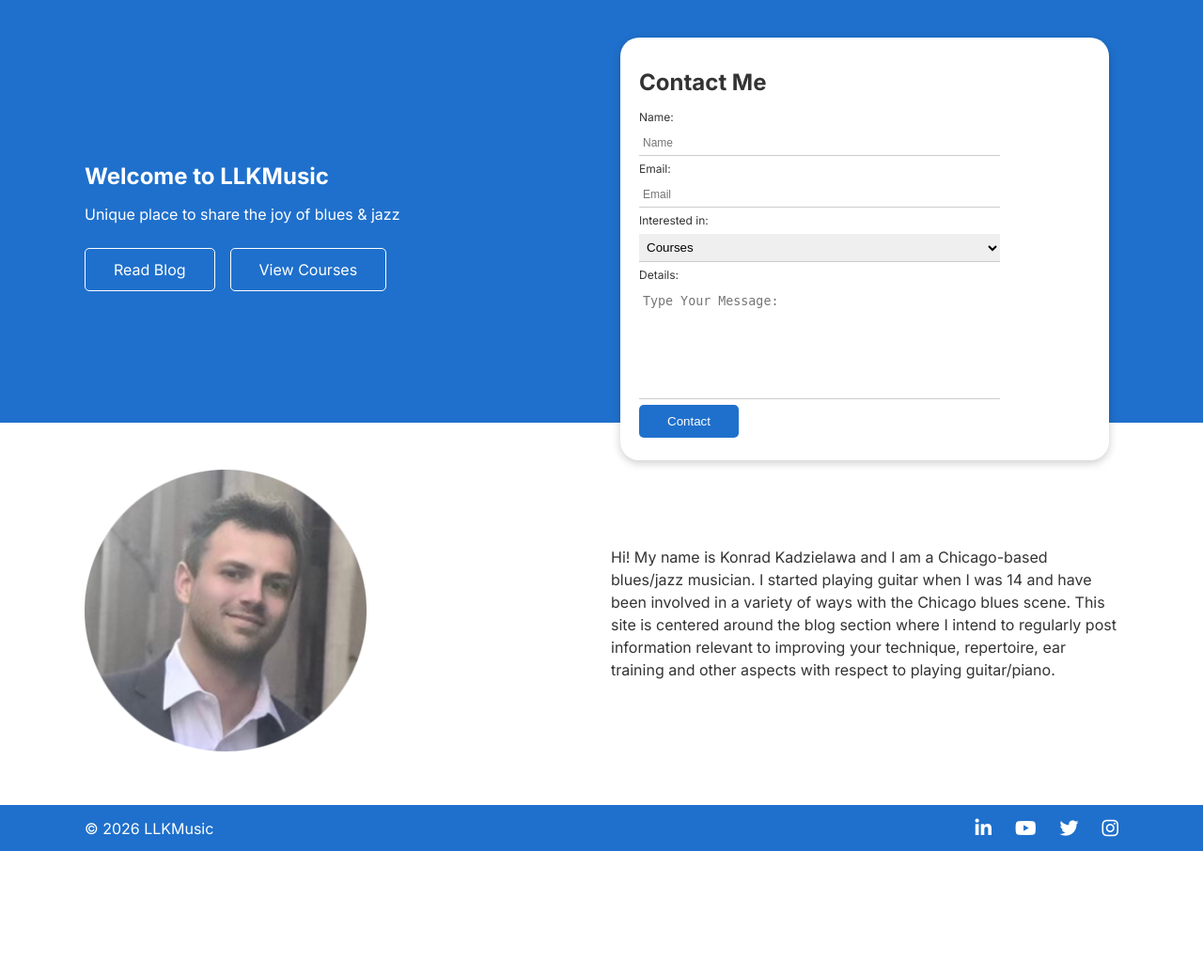
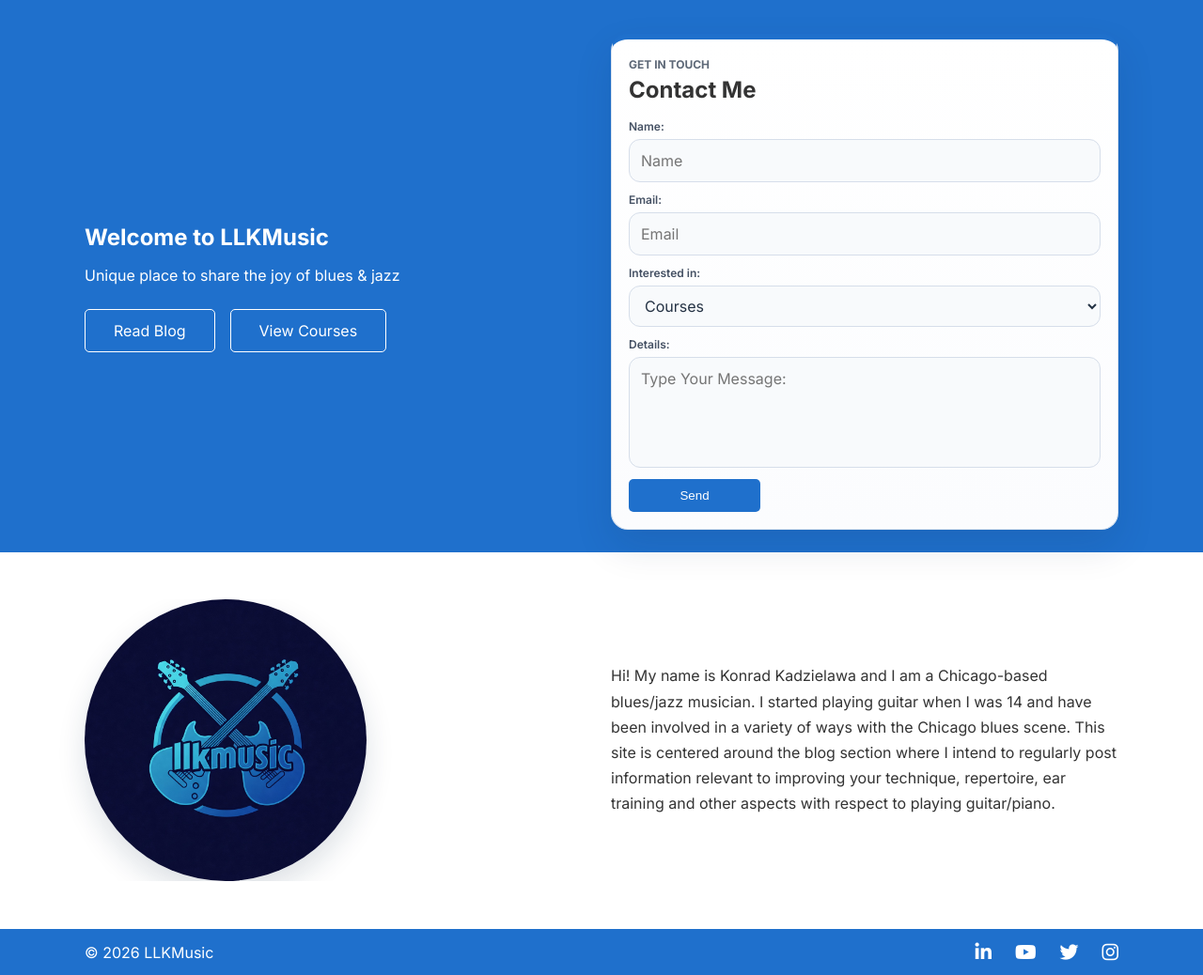
Before and after one commit to kkadzielawa/llkmusic, a Django app: page / in a window 1280 px wide. Shown: the part 75-1113 px from the top of the page at 94% size. Before the commit the page ends 981 px from the top, so only its background shows below. Run offline with Django 4.2, Linux system fonts and the light colour scheme; some libraries are stand-ins or nearby versions.

Commit message:
misc changes;

```diff
--- a/pages/forms.py
+++ b/pages/forms.py
@@ -21,7 +21,7 @@ class ContactForm(forms.Form):
     message = forms.CharField(
         min_length=10,
         max_length=3000,
-        widget=forms.Textarea(attrs={'rows': 7, 'placeholder': 'Type Your Message:'}),
+        widget=forms.Textarea(attrs={'rows': 4, 'placeholder': 'Type Your Message:'}),
     )
     website = forms.CharField(required=False, widget=forms.HiddenInput)
 
--- a/pages/views.py
+++ b/pages/views.py
@@ -65,7 +65,7 @@ class HomePageView(SEOContextMixin, FormView):
                     '@id': person_id,
                     'name': 'Konrad Kadzielawa',
                     'url': home_url,
-                    'image': self.request.build_absolute_uri(static('img/personal_photo.png')),
+                    'image': self.request.build_absolute_uri(static('img/logo.jpg')),
                     'jobTitle': 'Blues and jazz musician',
                     'sameAs': [
                         'https://www.linkedin.com/in/konradkadzielawa/',
@@ -79,7 +79,7 @@ class HomePageView(SEOContextMixin, FormView):
                     '@id': organization_id,
                     'name': 'LLKMusic',
                     'url': home_url,
-                    'logo': self.request.build_absolute_uri(static('img/logo.png')),
+                    'logo': self.request.build_absolute_uri(static('img/logo.jpg')),
                     'founder': {'@id': person_id},
                 },
                 {
--- a/static/css/style.css
+++ b/static/css/style.css
@@ -87,7 +99,8 @@ img {
 /* Showcase */
 
 .showcase {
-    height: 450px;
+    height: auto;
+    padding: 36px 0 24px;
     background-color: var(--primary-color);
     color: white;
     position: relative;
@@ -95,12 +108,20 @@ img {
 
 .showcase .grid {
     overflow: visible;
+    align-items: center;
 }
 
 .showcase-form {
     position: relative;
-    top: 30px;
-    height: 450px;
+    top: 0;
+    height: auto;
+    min-height: 0;
+    padding: 18px;
+    background: linear-gradient(180deg, #ffffff 0%, #fbfcfe 100%);
+    border: 1px solid #d9e3ef;
+    border-top: 6px solid var(--primary-color);
+    box-shadow: 0 18px 40px rgba(17, 39, 71, 0.12);
+    border-radius: 18px;
 }
 
 .showcase-actions {
@@ -110,35 +131,80 @@ img {
     margin-top: 24px;
 }
 
+.showcase-text {
+    align-self: center;
+}
+
+.contact-panel-header {
+    margin-bottom: 12px;
+}
+
+.contact-panel-header h2 {
+    margin-top: 0;
+    margin-bottom: 4px;
+}
+
+.contact-panel-header p {
+    color: #5d6877;
+    margin: 0;
+}
+
+.contact-form {
+    display: grid;
+    gap: 10px;
+}
+
+.form-control {
+    display: grid;
+    gap: 4px;
+}
+
 .form-control label,
 .form-control input {
     display: block;
     font-size: 12px;
-    margin: 5px 0;
+    margin: 0;
+    width: 100%;
+}
+
+.form-control label {
+    margin: 0;
+    color: #445063;
+    font-weight: 600;
 }
 
 .showcase-form input[type="text"],
 .showcase-form input[type="email"],
-select,
-textarea {
+.showcase-form select,
+.showcase-form textarea {
     border: 0;
     outline: none;
-    border-bottom: 1px solid #ccc;
-    width: 80%;
-    padding: 6px 4px;
+    width: 100%;
+    padding: 10px 12px;
+    border: 1px solid #d6deea;
+    border-radius: 12px;
+    background-color: #f8fafc;
     resize: none;
-    transition: border-color 0.3s ease, border-width 0.1s ease;
+    transition: border-color 0.2s ease, box-shadow 0.2s ease, background-color 0.2s ease;
+    font: inherit;
+    color: #243244;
 }
 
 .showcase-form input[type="text"]:focus,
 .showcase-form input[type="email"]:focus,
-select:focus,
-textarea:focus {
-    border-bottom: 2px solid var(--primary-color);
+.showcase-form select:focus,
+.showcase-form textarea:focus {
+    border-color: rgba(31, 112, 204, 0.55);
+    box-shadow: 0 0 0 4px rgba(31, 112, 204, 0.10);
+    background-color: #fff;
+}
+
+.showcase-form textarea {
+    min-height: 100px;
 }
 
 .form-messages {
-    margin-bottom: 10px;
+    margin-bottom: 4px;
 }
 
 .form-message,
@@ -165,6 +231,20 @@ textarea:focus {
 
 .form-message-error {
     background: #fae8e8;
+}
+
+.contact-form-footer {
+    display: flex;
+    flex-wrap: wrap;
+    align-items: center;
+    gap: 12px;
+    margin-top: 2px;
+}
+
+.contact-submit {
+    min-width: 140px;
+    border-radius: 12px;
+    padding: 10px 18px;
 }
 
 
@@ -697,11 +777,18 @@ textarea:focus {
 .about-me-photo img {
     height: 300px;
     width: 300px;
-
+    border-radius: 50%;
+    object-fit: cover;
+    display: block;
+    box-shadow: 0 14px 30px rgba(17, 39, 71, 0.14);
 }
 
 .about-me-text {
     overflow: hidden;
+}
+
+.about-me-text p {
+    line-height: 1.7;
 }
 
 .blog-post-list {
@@ -839,6 +938,16 @@ footer ul li a i {
     margin: 10px;
 }
 
+.showcase-form.card {
+    margin: 0;
+    padding: 18px;
+    background: linear-gradient(180deg, #ffffff 0%, #fbfcfe 100%);
+    border: 1px solid #d9e3ef;
+    border-top: 6px solid var(--primary-color);
+    box-shadow: 0 18px 40px rgba(17, 39, 71, 0.12);
+    border-radius: 18px;
+}
+
 
 /* Media Queries */
 
--- a/static/js/main.js
+++ b/static/js/main.js
@@ -18,6 +18,7 @@ document.addEventListener('DOMContentLoaded', () => {
     if (menuBtn && navMenu) {
         menuBtn.addEventListener('click', () => {
             navMenu.classList.toggle('show');
+            menuBtn.setAttribute('aria-expanded', navMenu.classList.contains('show') ? 'true' : 'false');
             const icon = menuBtn.querySelector('i');
             if (icon) {
                 if (navMenu.classList.contains('show')) {
--- a/templates/base.html
+++ b/templates/base.html
@@ -19,7 +19,7 @@
   <meta property="og:description"
     content="{{ page_description|default:'LLKMusic shares blues and jazz guitar lessons, courses, blog posts, and performance services from Chicago musician Konrad Kadzielawa.' }}">
   <meta property="og:url" content="{{ request.scheme }}://{{ request.get_host }}{{ request.path }}">
-  {% static 'img/logo.png' as default_og_image %}
+  {% static 'img/logo.jpg' as default_og_image %}
   <meta property="og:image" content="{% if og_image %}{{ og_image }}{% else %}{{ request.scheme }}://{{ request.get_host }}{{ default_og_image }}{% endif %}">
   <meta name="twitter:card" content="summary_large_image">
   <meta name="twitter:title" content="{{ page_title|default:'LLKMusic | Blues & Jazz | Blog & Courses' }}">
@@ -55,9 +55,9 @@
           </li>
         </ul>
       </nav>
-      <div class="menu-btn" id="menu-btn">
+      <button class="menu-btn" id="menu-btn" type="button" aria-label="Toggle navigation" aria-expanded="false" aria-controls="nav-menu">
         <i class="fas fa-bars"></i>
-      </div>
+      </button>
     </div>
   </div>
 
--- a/templates/blog/post_detail.html
+++ b/templates/blog/post_detail.html
@@ -16,12 +16,6 @@
                 <span>By {{ post.author.get_full_name|default:post.author.username }}</span>
             </div>
 
-            {% if post.featured_image %}
-            <div class="blog-detail-image">
-                <img src="{{ post.featured_image.url }}" alt="{{ post.title }}" class="blog-detail-image__img">
-            </div>
-            {% endif %}
-
             <div style="font-size: 1.1rem; line-height: 1.8; color: #333; white-space: pre-line;">
                 {{ post.body }}
             </div>
--- a/templates/home.html
+++ b/templates/home.html
@@ -17,7 +17,10 @@
             </div>
         </div>
         <div class="showcase-form card" id="contact">
-            <h2>Contact Me</h2>
+            <div class="contact-panel-header">
+                <p class="eyebrow">Get in touch</p>
+                <h2>Contact Me</h2>
+            </div>
             {% if messages %}
             <div class="form-messages">
                 {% for message in messages %}
@@ -25,7 +28,7 @@
                 {% endfor %}
             </div>
             {% endif %}
-            <form method="post" action="{% url 'home' %}#contact" novalidate>
+            <form method="post" action="{% url 'home' %}#contact" novalidate class="contact-form">
                 {% csrf_token %}
                 {{ form.website }}
                 <div class="form-control">
@@ -56,7 +59,9 @@
                     <p class="field-error">{{ error }}</p>
                     {% endfor %}
                 </div>
-                <input type="submit" value="Contact" class="btn btn-primary">
+                <div class="contact-form-footer">
+                    <button type="submit" class="btn btn-primary contact-submit">Send</button>
+                </div>
             </form>
         </div>
     </div>
@@ -65,7 +70,7 @@
 <section class="about-me">
     <div class="container grid">
         <div class="about-me-photo">
-            <img src="{% static 'img/personal_photo.png' %}" alt="Konrad Kadzielawa - Blues and Jazz Guitarist">
+            <img src="{% static 'img/logo.jpg' %}" alt="LLKMusic logo">
         </div>
         <div class="about-me-text">
             <p>
```
Also changed, not shown: other parts of static/css/style.css (+38 -5 lines), templates/blog/post_list.html (+6 -2 lines), static/img/logo.jpg (added).
